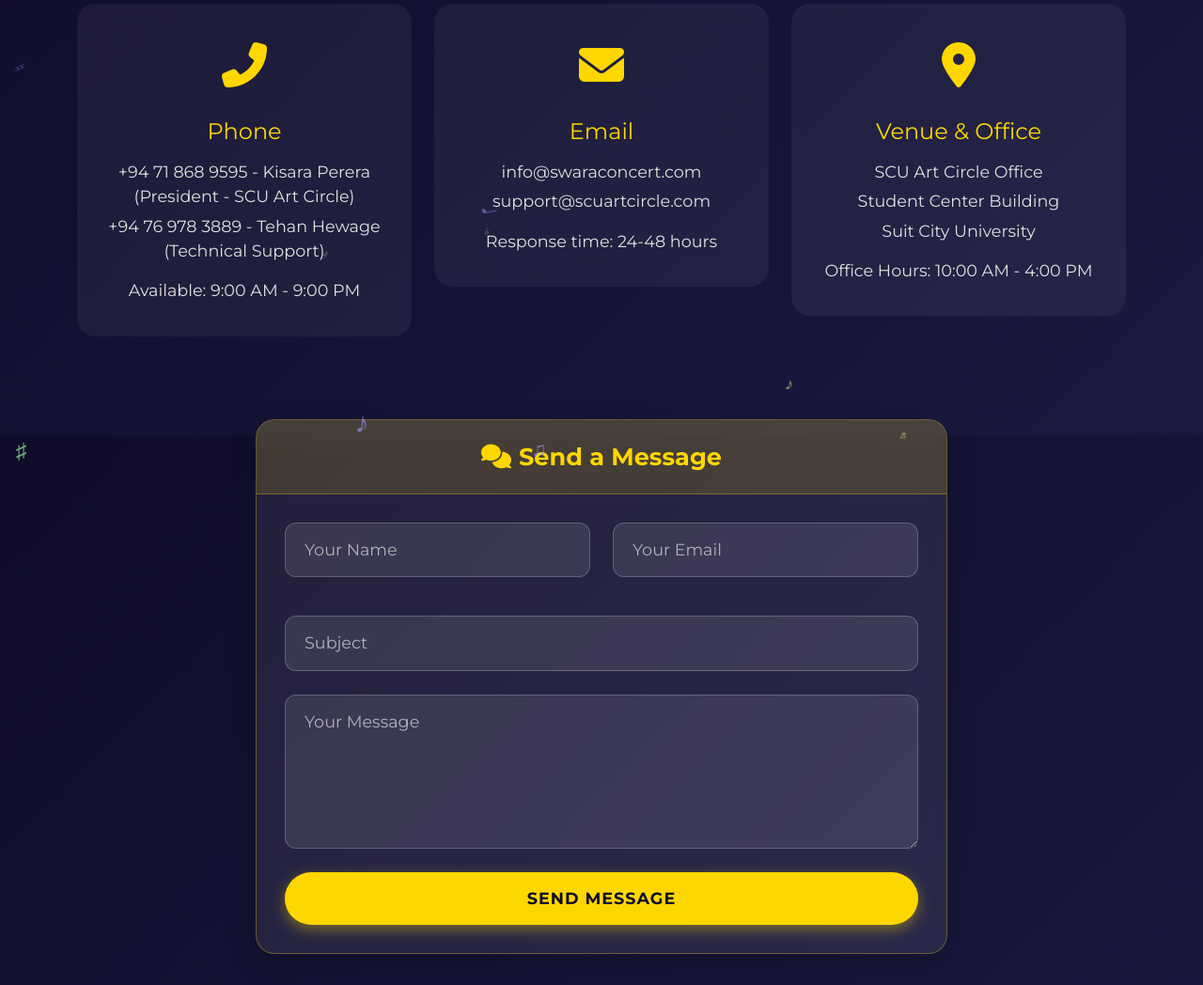
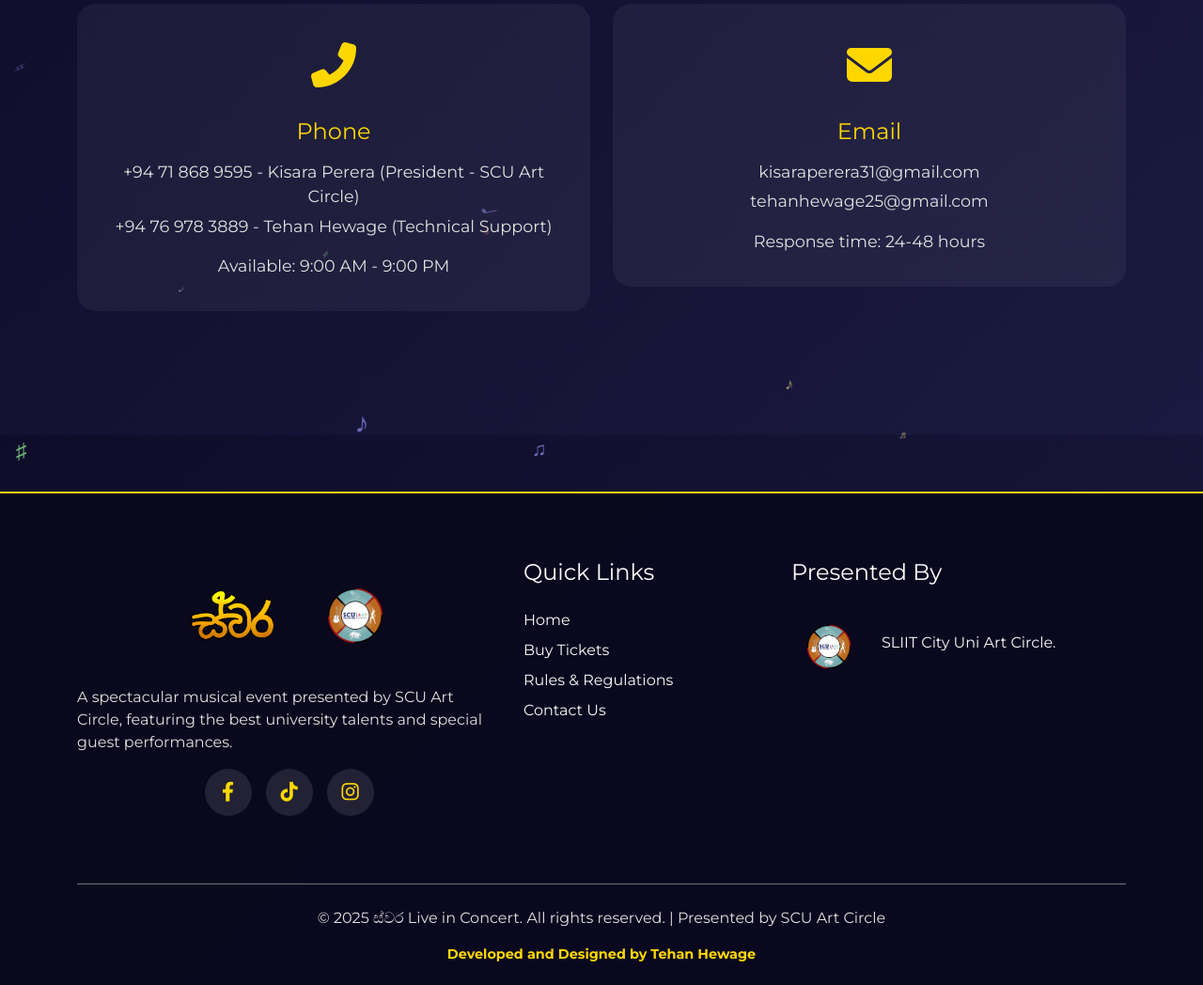
Before and after one commit to tehnz123-svg/swara-concert-tickets, a website: page contact.html in a window 1280 px wide. Shown: the part 337-1385 px from the top of the page at 94% size. Drawn offline with nearby package versions, Linux system fonts and the light colour scheme.

Commit message:
Update Contact

```diff
--- a/contact.html
+++ b/contact.html
@@ -1,5 +1,6 @@
 <!DOCTYPE html>
 <html lang="en">
+
 <head>
     <meta charset="UTF-8">
     <meta name="viewport" content="width=device-width, initial-scale=1.0">
@@ -10,6 +11,7 @@
     <link href="https://fonts.googleapis.com/css2?family=Montserrat:wght@400;700;900&display=swap" rel="stylesheet">
     <link rel="stylesheet" href="styles.css">
 </head>
+
 <body>
     <!-- Navigation -->
     <nav class="navbar navbar-expand-lg navbar-dark fixed-top">
@@ -46,7 +48,7 @@
             <p class="section-subtitle animate-on-scroll">Have questions? Reach out to our team for assistance</p>
 
             <div class="row mt-5">
-                <div class="col-md-4 mb-4 animate-on-scroll">
+                <div class="col-md-6 mb-4 animate-on-scroll">
                     <div class="contact-info">
                         <div class="contact-icon">
                             <i class="fas fa-phone-alt"></i>
@@ -58,59 +60,15 @@
                     </div>
                 </div>
 
-                <div class="col-md-4 mb-4 animate-on-scroll">
+                <div class="col-md-6 mb-4 animate-on-scroll">
                     <div class="contact-info">
                         <div class="contact-icon">
                             <i class="fas fa-envelope"></i>
                         </div>
                         <h4>Email</h4>
-                        <p>info@swaraconcert.com</p>
-                        <p>support@scuartcircle.com</p>
+                        <p>kisaraperera31@gmail.com</p>
+                        <p>tehanhewage25@gmail.com</p>
                         <p class="mt-3">Response time: 24-48 hours</p>
-                    </div>
-                </div>
-
-                <div class="col-md-4 mb-4 animate-on-scroll">
-                    <div class="contact-info">
-                        <div class="contact-icon">
-                            <i class="fas fa-map-marker-alt"></i>
-                        </div>
-                        <h4>Venue & Office</h4>
-                        <p>SCU Art Circle Office</p>
-                        <p>Student Center Building</p>
-                        <p>Suit City University</p>
-                        <p class="mt-3">Office Hours: 10:00 AM - 4:00 PM</p>
-                    </div>
-                </div>
-            </div>
-
-            <div class="row justify-content-center mt-4 animate-on-scroll">
-                <div class="col-lg-8">
-                    <div class="card">
-                        <div class="card-header">
-                            <i class="fas fa-comments me-2"></i>Send a Message
-                        </div>
-                        <div class="card-body">
-                            <form name="contact" data-netlify="true">
-                                <input type="hidden" name="form-name" value="contact">
-                                <div class="row">
-                                    <div class="col-md-6 mb-3">
-                                        <input type="text" class="form-control" name="name" placeholder="Your Name" required>
-                                    </div>
-                                    <div class="col-md-6 mb-3">
-                                        <input type="email" class="form-control" name="email" placeholder="Your Email" required>
-                                    </div>
-                                </div>
-                                <div class="mb-3">
-                                    <input type="text" class="form-control" name="subject" placeholder="Subject" required>
-                                </div>
-                                <div class="mb-3">
-                                    <textarea class="form-control" name="message" rows="5" placeholder="Your Message"
-                                        required></textarea>
-                                </div>
-                                <button type="submit" class="btn btn-primary w-100">Send Message</button>
-                            </form>
-                        </div>
                     </div>
                 </div>
             </div>
@@ -124,13 +82,15 @@
                 <div class="col-md-5 mb-4">
                     <div class="footer-logo">
                         <img src="/SWR.png" alt="Swara Logo" class="footer-logo-img">
-                        <img src="/Art circle logo png.png" alt="SCU Art Circle Logo" class="footer-art-circle-logo-img">
+                        <img src="/Art circle logo png.png" alt="SCU Art Circle Logo"
+                            class="footer-art-circle-logo-img">
                     </div>
                     <p class="footer-text">A spectacular musical event presented by SCU Art Circle, featuring the best
                         university talents and special guest performances.</p>
                     <div class="social-icons">
                         <a href="https://www.facebook.com/share/1AesULL1w5/"><i class="fab fa-facebook-f"></i></a>
-                        <a href="https://www.tiktok.com/@scu.art.circle?_t=ZS-8xYcOIHDGky&_r=1"><i class="fab fa-tiktok"></i></a>
+                        <a href="https://www.tiktok.com/@scu.art.circle?_t=ZS-8xYcOIHDGky&_r=1"><i
+                                class="fab fa-tiktok"></i></a>
                         <a href="https://www.instagram.com/scu_art_circle"><i class="fab fa-instagram"></i></a>
                     </div>
                 </div>
@@ -139,9 +99,12 @@
                     <h4 class="mb-4">Quick Links</h4>
                     <ul class="list-unstyled">
                         <li class="mb-2"><a href="index.html" class="text-decoration-none text-light">Home</a></li>
-                        <li class="mb-2"><a href="tickets.html" class="text-decoration-none text-light">Buy Tickets</a></li>
-                        <li class="mb-2"><a href="rules.html" class="text-decoration-none text-light">Rules & Regulations</a></li>
-                        <li class="mb-2"><a href="contact.html" class="text-decoration-none text-light">Contact Us</a></li>
+                        <li class="mb-2"><a href="tickets.html" class="text-decoration-none text-light">Buy Tickets</a>
+                        </li>
+                        <li class="mb-2"><a href="rules.html" class="text-decoration-none text-light">Rules &
+                                Regulations</a></li>
+                        <li class="mb-2"><a href="contact.html" class="text-decoration-none text-light">Contact Us</a>
+                        </li>
                     </ul>
                 </div>
 
@@ -166,4 +129,5 @@
     <script src="https://cdn.jsdelivr.net/npm/bootstrap@5.3.0/dist/js/bootstrap.bundle.min.js"></script>
     <script src="script.js"></script>
 </body>
+
 </html>
```
